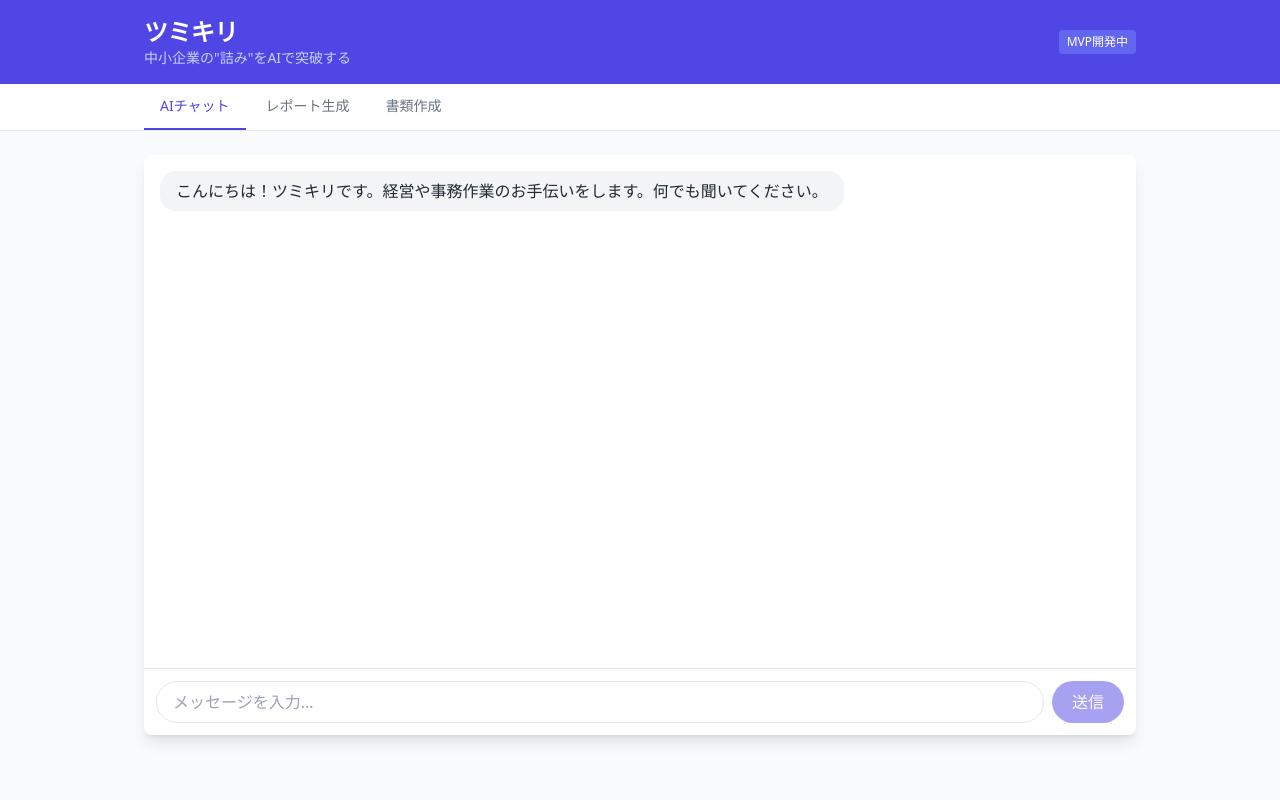
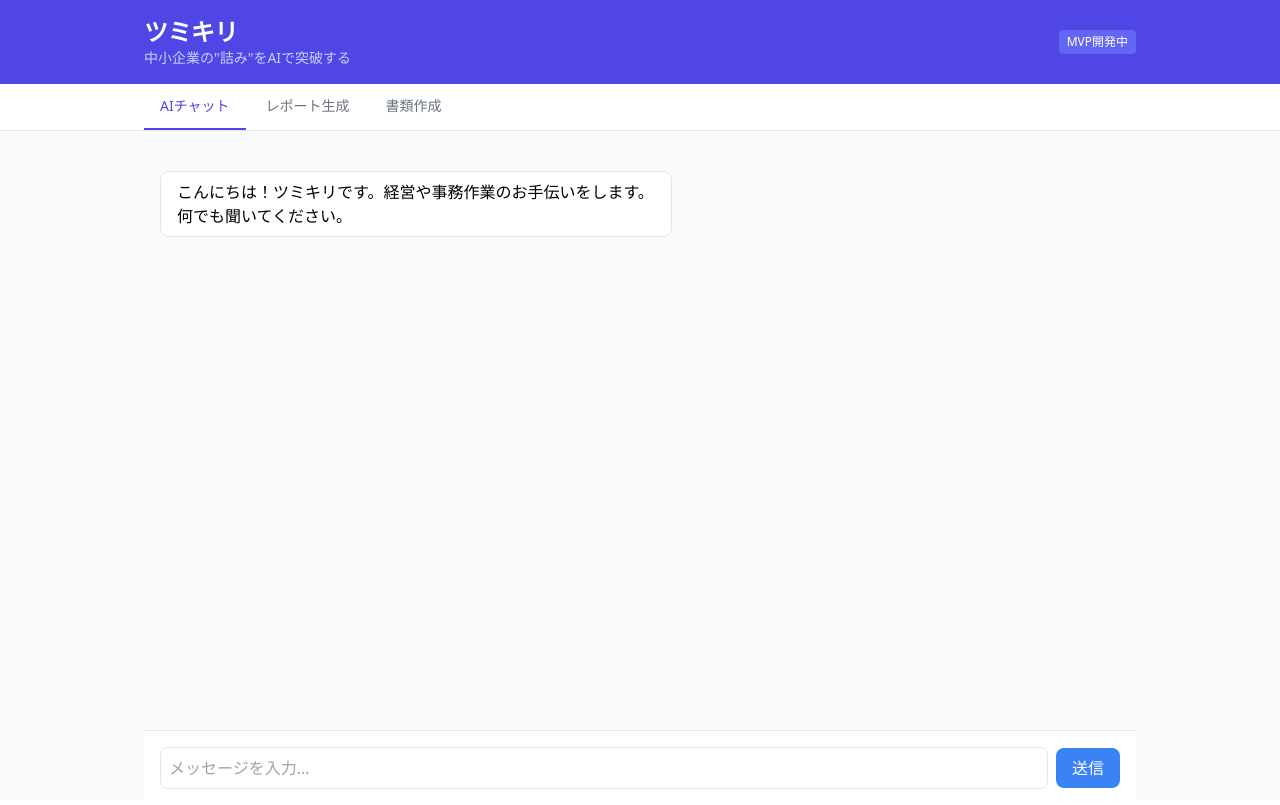
Before and after one commit to mokaland/toppa-inc, a React (Vite) app: page / in a window 1280 px wide. Built offline with nearby package versions, Linux system fonts and the light colour scheme.

Commit message:
[Tech Lead] ChatWindow.tsxにAPIエラーハンドリングとUI表示機能を追加

```diff
--- a/src/components/ChatWindow.tsx
+++ b/src/components/ChatWindow.tsx
@@ -14,20 +14,22 @@ const ChatWindow = () => {
   ]);
   const [input, setInput] = useState('');
   const [loading, setLoading] = useState(false);
-  const endRef = useRef<HTMLDivElement>(null);
+  const [error, setError] = useState<string | null>(null);
+  const messagesEndRef = useRef<HTMLDivElement>(null);
 
   useEffect(() => {
-    endRef.current?.scrollIntoView({ behavior: 'smooth' });
+    messagesEndRef.current?.scrollIntoView({ behavior: 'smooth' });
   }, [messages]);
 
-  const send = async () => {
+  const handleSend = async () => {
     if (!input.trim() || loading) return;
 
-    const userMsg: ChatMessage = { id: String(Date.now()), role: 'user', content: input };
-    const newMessages = [...messages, userMsg];
-    setMessages(newMessages);
+    const userMessage: ChatMessage = { id: String(Date.now()), role: 'user', content: input };
+    const updatedMessages = [...messages, userMessage];
+    setMessages(updatedMessages);
     setInput('');
     setLoading(true);
+    setError(null);
 
     try {
       const res = await fetch(API_URL, {
@@ -35,69 +37,68 @@ const ChatWindow = () => {
         headers: { 'Content-Type': 'application/json' },
         body: JSON.stringify({
           action: 'chat',
-          messages: newMessages.map(m => ({ role: m.role, content: m.content })),
+          messages: updatedMessages.map(({ role, content }) => ({ role, content })),
         }),
       });
 
+      if (!res.ok) {
+        throw new Error(`API error: ${res.status} ${res.statusText}`);
+      }
+
       const data = await res.json();
+
       if (data.response) {
-        setMessages(prev => [...prev, {
-          id: String(Date.now()),
-          role: 'assistant',
-          content: data.response,
-        }]);
+        const assistantMessage: ChatMessage = { id: String(Date.now() + 1), role: 'assistant', content: data.response };
+        setMessages(prevMessages => [...prevMessages, assistantMessage]);
       } else {
-        throw new Error(data.error || 'Unknown error');
+        throw new Error('予期しないレスポンス形式です。');
       }
-    } catch (err) {
-      setMessages(prev => [...prev, {
-        id: String(Date.now()),
-        role: 'assistant',
-        content: 'エラーが発生しました。もう一度お試しください。',
-      }]);
+    } catch (e) {
+      console.error(e);
+      setError('メッセージの送信に失敗しました。時間をおいて再度お試しください。');
+      // 失敗したユーザーメッセージをUIから削除
+      setMessages(prevMessages => prevMessages.slice(0, -1));
     } finally {
       setLoading(false);
     }
   };
 
   return (
-    <div className="flex flex-col h-full bg-white rounded-lg shadow-lg">
-      <div className="flex-grow overflow-y-auto p-4 space-y-3">
-        {messages.map(msg => (
+    <div className="flex flex-col h-[calc(100vh-150px)] bg-gray-50">
+      <div className="flex-1 overflow-y-auto p-4 space-y-4">
+        {messages.map((msg) => (
           <div key={msg.id} className={`flex ${msg.role === 'user' ? 'justify-end' : 'justify-start'}`}>
-            <div className={`max-w-[80%] px-4 py-2 rounded-2xl whitespace-pre-wrap ${
-              msg.role === 'user'
-                ? 'bg-indigo-600 text-white'
-                : 'bg-gray-100 text-gray-800'
-            }`}>
-              {msg.content}
+            <div className={`max-w-lg px-4 py-2 rounded-lg ${msg.role === 'user' ? 'bg-blue-500 text-white' : 'bg-white border'}`}>
+              <p style={{ whiteSpace: 'pre-wrap' }}>{msg.content}</p>
             </div>
           </div>
         ))}
-        {loading && (
-          <div className="flex justify-start">
-            <div className="bg-gray-100 text-gray-500 px-4 py-2 rounded-2xl animate-pulse">考え中...</div>
+        <div ref={messagesEndRef} />
+      </div>
+      <div className="p-4 border-t bg-white">
+        {error && (
+          <div className="text-red-500 text-sm mb-2 p-2 bg-red-100 border border-red-400 rounded">
+            {error}
           </div>
         )}
-        <div ref={endRef} />
-      </div>
-      <div className="border-t p-3 flex gap-2">
+        <div className="flex items-center space-x-2">
           <input
             type="text"
-          className="flex-grow border rounded-full px-4 py-2 focus:outline-none focus:ring-2 focus:ring-indigo-500"
+            value={input}
+            onChange={(e) => setInput(e.target.value)}
+            onKeyPress={(e) => e.key === 'Enter' && handleSend()}
             placeholder="メッセージを入力..."
-          value={input}
-          onChange={e => setInput(e.target.value)}
-          onKeyDown={e => e.key === 'Enter' && send()}
+            className="flex-1 p-2 border rounded-lg focus:outline-none focus:ring-2 focus:ring-blue-500"
             disabled={loading}
           />
           <button
-          className="bg-indigo-600 hover:bg-indigo-700 text-white font-medium py-2 px-5 rounded-full disabled:opacity-50 transition-colors"
-          onClick={send}
-          disabled={loading || !input.trim()}
+            onClick={handleSend}
+            className="px-4 py-2 bg-blue-500 text-white rounded-lg hover:bg-blue-600 disabled:bg-blue-300"
+            disabled={loading}
           >
-          送信
+            {loading ? '送信中...' : '送信'}
           </button>
+        </div>
       </div>
     </div>
   );
```
Lines whose indentation alone changed are shown as unchanged.
